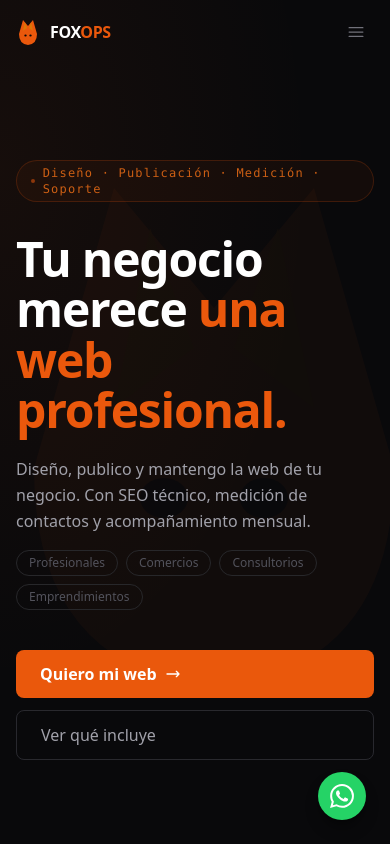
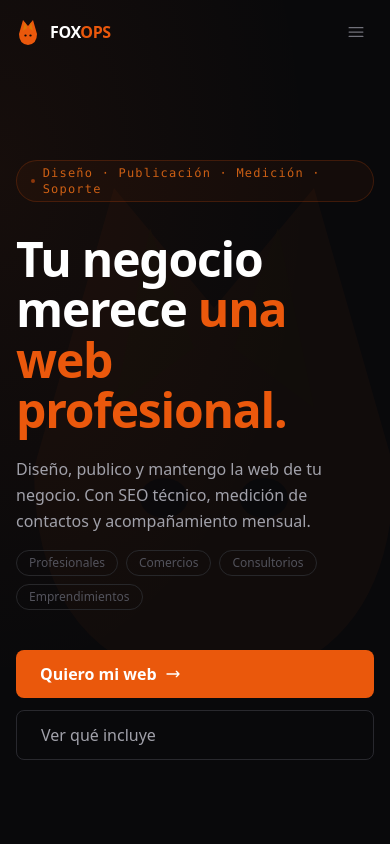
Before and after one commit to Nuhe/-freelance-web, a React (Vite) app: page / in a window 390 px wide. Shown: the top 844 px of the page. Built offline with nearby package versions, Linux system fonts and the light colour scheme.

Commit message:
Remove phone contact from FoxOps site

```diff
--- a/src/App.jsx
+++ b/src/App.jsx
@@ -11,7 +11,6 @@ import FAQ from './components/FAQ'
 import CTASection from './components/CTASection'
 import ContactForm from './components/ContactForm'
 import Footer from './components/Footer'
-import WhatsAppButton from './components/WhatsAppButton'
 
 function App() {
   return (
@@ -31,7 +30,6 @@ function App() {
         <ContactForm />
       </main>
       <Footer />
-      <WhatsAppButton />
     </>
   )
 }
--- a/src/components/ContactForm.jsx
+++ b/src/components/ContactForm.jsx
@@ -1,6 +1,6 @@
 import { useState } from 'react'
 
-const WHATSAPP_NUMBER = '541134287724'
+const CONTACT_EMAIL = 'camilo.nestor.rodriguez@gmail.com'
 
 export default function ContactForm() {
   const [form, setForm] = useState({ name: '', email: '', service: '', message: '' })
@@ -14,8 +14,9 @@ export default function ContactForm() {
       e.currentTarget.reportValidity()
       return
     }
-    const text = `Hola FoxOps!\n\nSoy ${form.name} (${form.email}).\n\nServicio: ${form.service || 'Sin especificar'}\n\nConsulta:\n${form.message}`
-    window.open(`https://wa.me/${WHATSAPP_NUMBER}?text=${encodeURIComponent(text)}`, '_blank')
+    const subject = `Consulta sobre ${form.service || 'servicios de FoxOps'}`
+    const body = `Hola FoxOps!\n\nSoy ${form.name} (${form.email}).\n\nServicio: ${form.service || 'Sin especificar'}\n\nConsulta:\n${form.message}`
+    window.location.href = `mailto:${CONTACT_EMAIL}?subject=${encodeURIComponent(subject)}&body=${encodeURIComponent(body)}`
     setSubmitted(true)
   }
 
@@ -38,8 +39,7 @@ export default function ContactForm() {
 
             <div className="space-y-5">
               {[
-                { label: 'WhatsApp', val: '+54 11 3428-7724', href: `https://wa.me/${WHATSAPP_NUMBER}` },
-                { label: 'Email', val: 'camilo.nestor.rodriguez@gmail.com', href: 'mailto:camilo.nestor.rodriguez@gmail.com' },
+                { label: 'Email', val: CONTACT_EMAIL, href: `mailto:${CONTACT_EMAIL}` },
                 { label: 'GitHub', val: 'github.com/Nuhe', href: 'https://github.com/Nuhe' },
               ].map((item) => (
                 <a key={item.label} href={item.href} target="_blank" rel="noopener noreferrer"
@@ -67,8 +67,8 @@ export default function ContactForm() {
             {submitted ? (
               <div className="text-center py-10">
                 <div className="w-10 h-10 rounded-full bg-orange-600/10 border border-orange-600/30 flex items-center justify-center text-orange-500 text-lg mx-auto mb-4">✓</div>
-                <h3 className="text-base font-semibold text-white mb-2">Redirigiendo a WhatsApp</h3>
-                <p className="text-zinc-500 text-xs mb-6">Tu mensaje ya está pre-cargado.</p>
+                <h3 className="text-base font-semibold text-white mb-2">Revisá tu correo</h3>
+                <p className="text-zinc-500 text-xs mb-6">Tu mensaje quedó preparado en tu aplicación de correo. Confirmá el envío desde allí.</p>
                 <button onClick={() => setSubmitted(false)} className="btn-secondary text-xs">
                   Enviar otra consulta
                 </button>
@@ -119,14 +119,11 @@ export default function ContactForm() {
                 </div>
 
                 <button type="submit" className="btn-primary w-full justify-center py-3 text-sm">
-                  Enviar por WhatsApp
-                  <svg className="w-4 h-4" fill="currentColor" viewBox="0 0 24 24" aria-hidden="true">
-                    <path d="M17.472 14.382c-.297-.149-1.758-.867-2.03-.967-.273-.099-.471-.148-.67.15-.197.297-.767.966-.94 1.164-.173.199-.347.223-.644.075-.297-.15-1.255-.463-2.39-1.475-.883-.788-1.48-1.761-1.653-2.059-.173-.297-.018-.458.13-.606.134-.133.298-.347.446-.52.149-.174.198-.298.298-.497.099-.198.05-.371-.025-.52-.075-.149-.669-1.612-.916-2.207-.242-.579-.487-.5-.669-.51-.173-.008-.371-.01-.57-.01-.198 0-.52.074-.792.372-.272.297-1.04 1.016-1.04 2.479 0 1.462 1.065 2.875 1.213 3.074.149.198 2.096 3.2 5.077 4.487.709.306 1.262.489 1.694.625.712.227 1.36.195 1.871.118.571-.085 1.758-.719 2.006-1.413.248-.694.248-1.289.173-1.413-.074-.124-.272-.198-.57-.347m-5.421 7.403h-.004a9.87 9.87 0 01-5.031-1.378l-.361-.214-3.741.982.998-3.648-.235-.374a9.86 9.86 0 01-1.51-5.26c.001-5.45 4.436-9.884 9.888-9.884 2.64 0 5.122 1.03 6.988 2.898a9.825 9.825 0 012.893 6.994c-.003 5.45-4.437 9.884-9.885 9.884m8.413-18.297A11.815 11.815 0 0012.05 0C5.495 0 .16 5.335.157 11.892c0 2.096.547 4.142 1.588 5.945L.057 24l6.305-1.654a11.882 11.882 0 005.683 1.448h.005c6.554 0 11.89-5.335 11.893-11.893a11.821 11.821 0 00-3.48-8.413z" />
-                  </svg>
+                  Abrir correo
                 </button>
 
                 <p className="text-[10px] text-zinc-700 text-center font-mono">
-                  Se abre WhatsApp con tu mensaje pre-cargado
+                  Se abre tu aplicación de correo con el mensaje preparado
                 </p>
               </form>
             )}
--- a/src/components/Footer.jsx
+++ b/src/components/Footer.jsx
@@ -13,11 +13,6 @@ const SOCIAL = [
   { label: 'GitHub', href: 'https://github.com/Nuhe', icon: (
     <svg className="w-4 h-4" fill="currentColor" viewBox="0 0 24 24" aria-hidden="true">
       <path fillRule="evenodd" d="M12 2C6.477 2 2 6.484 2 12.017c0 4.425 2.865 8.18 6.839 9.504.5.092.682-.217.682-.483 0-.237-.008-.868-.013-1.703-2.782.605-3.369-1.343-3.369-1.343-.454-1.158-1.11-1.466-1.11-1.466-.908-.62.069-.608.069-.608 1.003.07 1.531 1.032 1.531 1.032.892 1.53 2.341 1.088 2.91.832.092-.647.35-1.088.636-1.338-2.22-.253-4.555-1.113-4.555-4.951 0-1.093.39-1.988 1.029-2.688-.103-.253-.446-1.272.098-2.65 0 0 .84-.27 2.75 1.026A9.564 9.564 0 0112 6.844c.85.004 1.705.115 2.504.337 1.909-1.296 2.747-1.027 2.747-1.027.546 1.379.202 2.398.1 2.651.64.7 1.028 1.595 1.028 2.688 0 3.848-2.339 4.695-4.566 4.942.359.31.678.921.678 1.856 0 1.338-.012 2.419-.012 2.747 0 .268.18.58.688.482A10.019 10.019 0 0022 12.017C22 6.484 17.522 2 12 2z" clipRule="evenodd" />
-    </svg>
-  )},
-  { label: 'WhatsApp', href: 'https://wa.me/541134287724', icon: (
-    <svg className="w-4 h-4" fill="currentColor" viewBox="0 0 24 24" aria-hidden="true">
-      <path d="M17.472 14.382c-.297-.149-1.758-.867-2.03-.967-.273-.099-.471-.148-.67.15-.197.297-.767.966-.94 1.164-.173.199-.347.223-.644.075-.297-.15-1.255-.463-2.39-1.475-.883-.788-1.48-1.761-1.653-2.059-.173-.297-.018-.458.13-.606.134-.133.298-.347.446-.52.149-.174.198-.298.298-.497.099-.198.05-.371-.025-.52-.075-.149-.669-1.612-.916-2.207-.242-.579-.487-.5-.669-.51-.173-.008-.371-.01-.57-.01-.198 0-.52.074-.792.372-.272.297-1.04 1.016-1.04 2.479 0 1.462 1.065 2.875 1.213 3.074.149.198 2.096 3.2 5.077 4.487.709.306 1.262.489 1.694.625.712.227 1.36.195 1.871.118.571-.085 1.758-.719 2.006-1.413.248-.694.248-1.289.173-1.413-.074-.124-.272-.198-.57-.347m-5.421 7.403h-.004a9.87 9.87 0 01-5.031-1.378l-.361-.214-3.741.982.998-3.648-.235-.374a9.86 9.86 0 01-1.51-5.26c.001-5.45 4.436-9.884 9.888-9.884 2.64 0 5.122 1.03 6.988 2.898a9.825 9.825 0 012.893 6.994c-.003 5.45-4.437 9.884-9.885 9.884m8.413-18.297A11.815 11.815 0 0012.05 0C5.495 0 .16 5.335.157 11.892c0 2.096.547 4.142 1.588 5.945L.057 24l6.305-1.654a11.882 11.882 0 005.683 1.448h.005c6.554 0 11.89-5.335 11.893-11.893a11.821 11.821 0 00-3.48-8.413z" />
     </svg>
   )},
 ]
--- a/src/components/WhatsAppButton.jsx
+++ /dev/null
@@ -1,15 +0,0 @@
-export default function WhatsAppButton() {
-  return (
-    <a
-      href="https://wa.me/541134287724"
-      target="_blank"
-      rel="noopener noreferrer"
-      aria-label="Contactar por WhatsApp"
-      className="fixed bottom-6 right-6 z-50 w-12 h-12 rounded-full bg-[#25D366] flex items-center justify-center shadow-lg shadow-black/40 hover:scale-110 hover:shadow-xl hover:shadow-black/50 transition-all"
-    >
-      <svg className="w-6 h-6 text-white" fill="currentColor" viewBox="0 0 24 24" aria-hidden="true">
-        <path d="M17.472 14.382c-.297-.149-1.758-.867-2.03-.967-.273-.099-.471-.148-.67.15-.197.297-.767.966-.94 1.164-.173.199-.347.223-.644.075-.297-.15-1.255-.463-2.39-1.475-.883-.788-1.48-1.761-1.653-2.059-.173-.297-.018-.458.13-.606.134-.133.298-.347.446-.52.149-.174.198-.298.298-.497.099-.198.05-.371-.025-.52-.075-.149-.669-1.612-.916-2.207-.242-.579-.487-.5-.669-.51-.173-.008-.371-.01-.57-.01-.198 0-.52.074-.792.372-.272.297-1.04 1.016-1.04 2.479 0 1.462 1.065 2.875 1.213 3.074.149.198 2.096 3.2 5.077 4.487.709.306 1.262.489 1.694.625.712.227 1.36.195 1.871.118.571-.085 1.758-.719 2.006-1.413.248-.694.248-1.289.173-1.413-.074-.124-.272-.198-.57-.347m-5.421 7.403h-.004a9.87 9.87 0 01-5.031-1.378l-.361-.214-3.741.982.998-3.648-.235-.374a9.86 9.86 0 01-1.51-5.26c.001-5.45 4.436-9.884 9.888-9.884 2.64 0 5.122 1.03 6.988 2.898a9.825 9.825 0 012.893 6.994c-.003 5.45-4.437 9.884-9.885 9.884m8.413-18.297A11.815 11.815 0 0012.05 0C5.495 0 .16 5.335.157 11.892c0 2.096.547 4.142 1.588 5.945L.057 24l6.305-1.654a11.882 11.882 0 005.683 1.448h.005c6.554 0 11.89-5.335 11.893-11.893a11.821 11.821 0 00-3.48-8.413z" />
-      </svg>
-    </a>
-  )
-}
```
Also changed, not shown: 1 other file (tests, documents, lock files or other folders).
